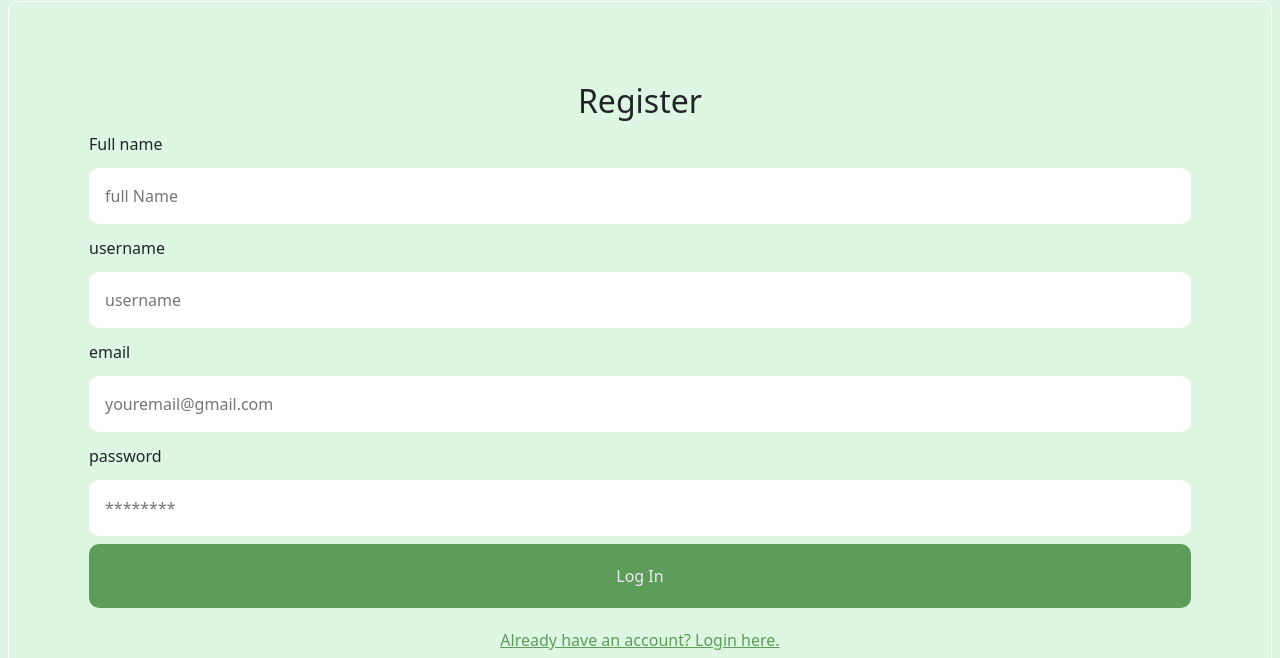
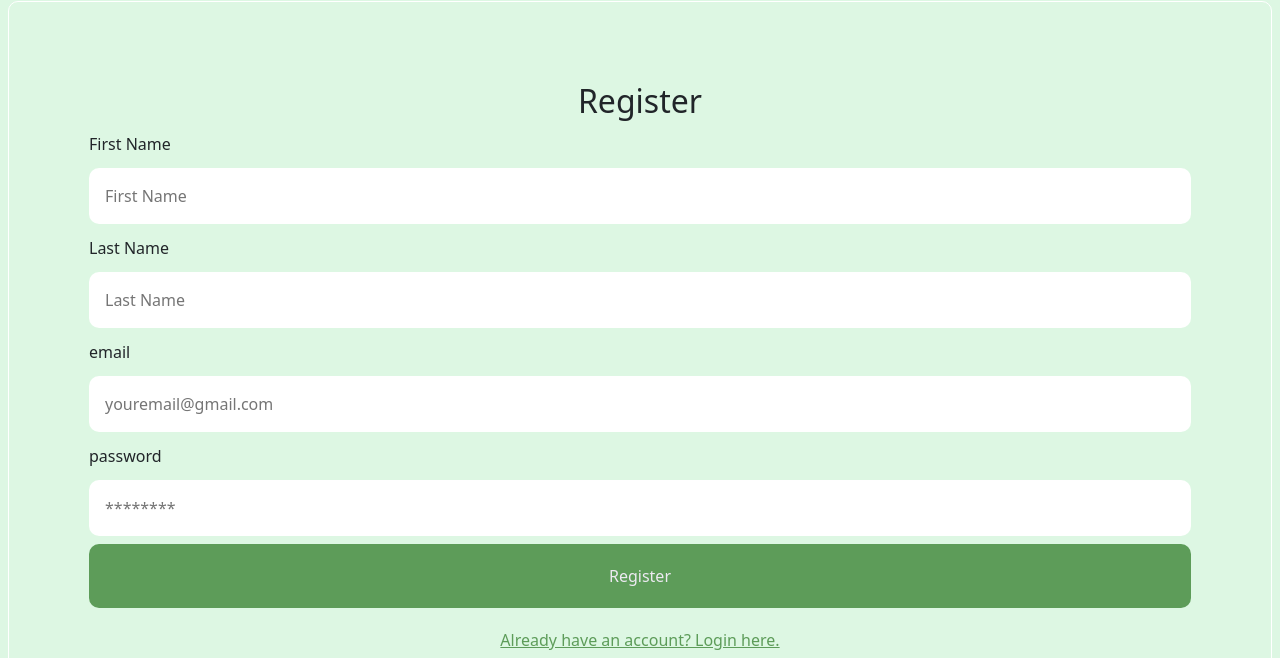
Before and after one commit to 2022-csc-59866/HikeApp, a React (Create React App) app in the folder hiking/react-hiking/: page /hi in a window 1280 px wide. Both pictures are taken after a click on the button "Don't have an account? Register here.". Shown: the part 133-791 px from the top of the page. Built offline with nearby package versions, Linux system fonts and the light colour scheme.

Commit message:
SIgnup hooked up

```diff
--- /dev/null
+++ b/hiking/react-hiking/src/services/User.js
@@ -0,0 +1,16 @@
+export class User{
+
+    user = {
+        middleName: function(middleName) {this.middleName = middleName;},
+        city : function (city) {this.city = city;},
+        state : function (state) {this.state = state;},
+        country : function (country) {this.country = country;}
+    };
+
+    constructor(firstName, lastName, email, password) {
+        this.firstName = firstName;
+        this.lastName = lastName;
+        this.email = email;
+        this.password = password;
+    }
+  }
--- /dev/null
+++ b/hiking/react-hiking/src/services/signup.js
@@ -0,0 +1,47 @@
+import { User } from './User';
+import axios from 'axios';
+
+export function signup({firstName, lastName, email, password}) {
+
+
+    function createUser(user) {
+        axios({
+            method: "POST",
+            url: "/auth/signup",
+            data: {
+              "first_name": `${user.firstName}`,
+              "last_name": `${user.lastName}`,
+              "email": `${user.email}`,
+              "password": `${user.password}`,
+            }
+        })
+        .then((response) => {
+            const res =response.data;
+            console.log(res);
+            //redirect to user page
+            //TODO: currently hardcoded
+            window.location.href = `http://localhost:3000/profile/${email}`;
+        }).catch((error) => {
+            console.log(error.response);
+            console.log(error.response.status);
+            console.log(error.response.headers);
+            if (error.response.data.includes("duplicate key value violates unique constraint")) {
+                alert("User already exists.");
+                //refresh page
+                window.location.href = "http://localhost:3000/hi";
+            } else {
+                alert("The backend made an oopsy... Something went wrong");
+                //refresh page
+                window.location.href = "http://localhost:3000/hi";
+            }
+    })}
+
+    const user = new User(firstName, lastName, email, password);
+    console.log(firstName, lastName, email, password);
+
+    if (firstName.length === 0 || lastName.length === 0 || email.length === 0 || password.length === 0){
+        alert("All fields are required");
+    } else {
+        createUser(user);
+    }
+}
--- a/hiking/react-hiking/src/views/components/Body.js
+++ b/hiking/react-hiking/src/views/components/Body.js
@@ -17,7 +17,7 @@ function Body({hikesResults}) {
       { path: '/', element: <HomePage hikesList={hikesResults}/> },
       { path: '/hi', element: <LocalAuthenticate/> },
       // TODO: make it dynamic
-      { path: '/profile/:name', element: <ProfilePage /> },
+      { path: '/profile/:email', element: <ProfilePage /> },
       { path: 'hike/:hikeLon/:hikeLat/:hikeCity/:hikeState/:hikeCountry', element: <HikePage />},
       { path: '/test', element: <TestPage/>},
   ]);
--- a/hiking/react-hiking/src/views/pages/Register.js
+++ b/hiking/react-hiking/src/views/pages/Register.js
@@ -1,29 +1,32 @@
 import React, { useState } from "react";
+
+//functions
+import { signup } from "../../services/signup";
 
 export const Register = (props) => {
     const [email, setEmail] = useState('');
-    const [pass, setPass] = useState('');
-    const [name, setName] = useState('');
-    const [username, setUsername] = useState('');
+    const [password, setPassword] = useState('');
+    const [firstName, setFirstName] = useState('');
+    const [lastName, setLastName] = useState('');
 
     const handleSubmit = (e) => {
         e.preventDefault();
-        console.log(email);
+        signup({firstName, lastName, email, password});
     }
 
     return (
         <div className="auth-form-container">
             <h2>Register</h2>
         <form className="register-form" onSubmit={handleSubmit}>
-            <label htmlFor="name">Full name</label>
-            <input value={name} name="name" onChange={(e) => setName(e.target.value)} id="name" placeholder="full Name" />
-            <label htmlFor="username">username</label>
-            <input value={username} name="username" onChange={(e) => setUsername(e.target.value)} id="username" placeholder="username" />
+            <label htmlFor="firstName">First Name</label>
+            <input value={firstName} name="firstName" onChange={(e) => setFirstName(e.target.value)} id="firstName" placeholder="First Name" />
+            <label htmlFor="lastName">Last Name</label>
+            <input value={lastName} name="lastName" onChange={(e) => setLastName(e.target.value)} id="lastName" placeholder="Last Name" />
             <label htmlFor="email">email</label>
             <input value={email} onChange={(e) => setEmail(e.target.value)}type="email" placeholder="youremail@gmail.com" id="email" name="email" />
             <label htmlFor="password">password</label>
-            <input value={pass} onChange={(e) => setPass(e.target.value)} type="password" placeholder="********" id="password" name="password" />
-            <button type="submit">Log In</button>
+            <input value={password} onChange={(e) => setPassword(e.target.value)} type="password" placeholder="********" id="password" name="password" />
+            <button type="submit">Register</button>
         </form>
         <button className="link-btn" onClick={() => props.onFormSwitch('login')}>Already have an account? Login here.</button>
     </div>
```
